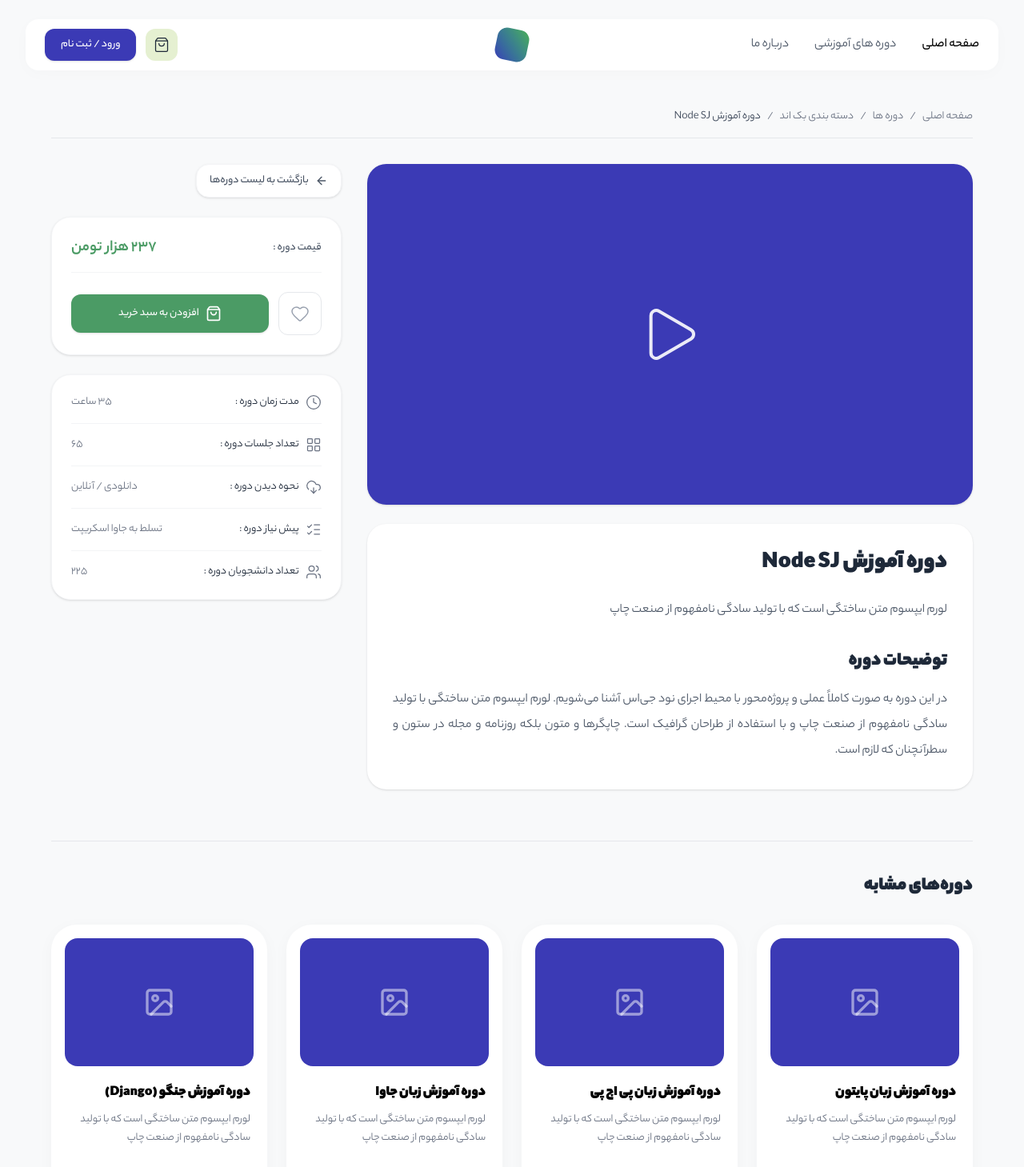
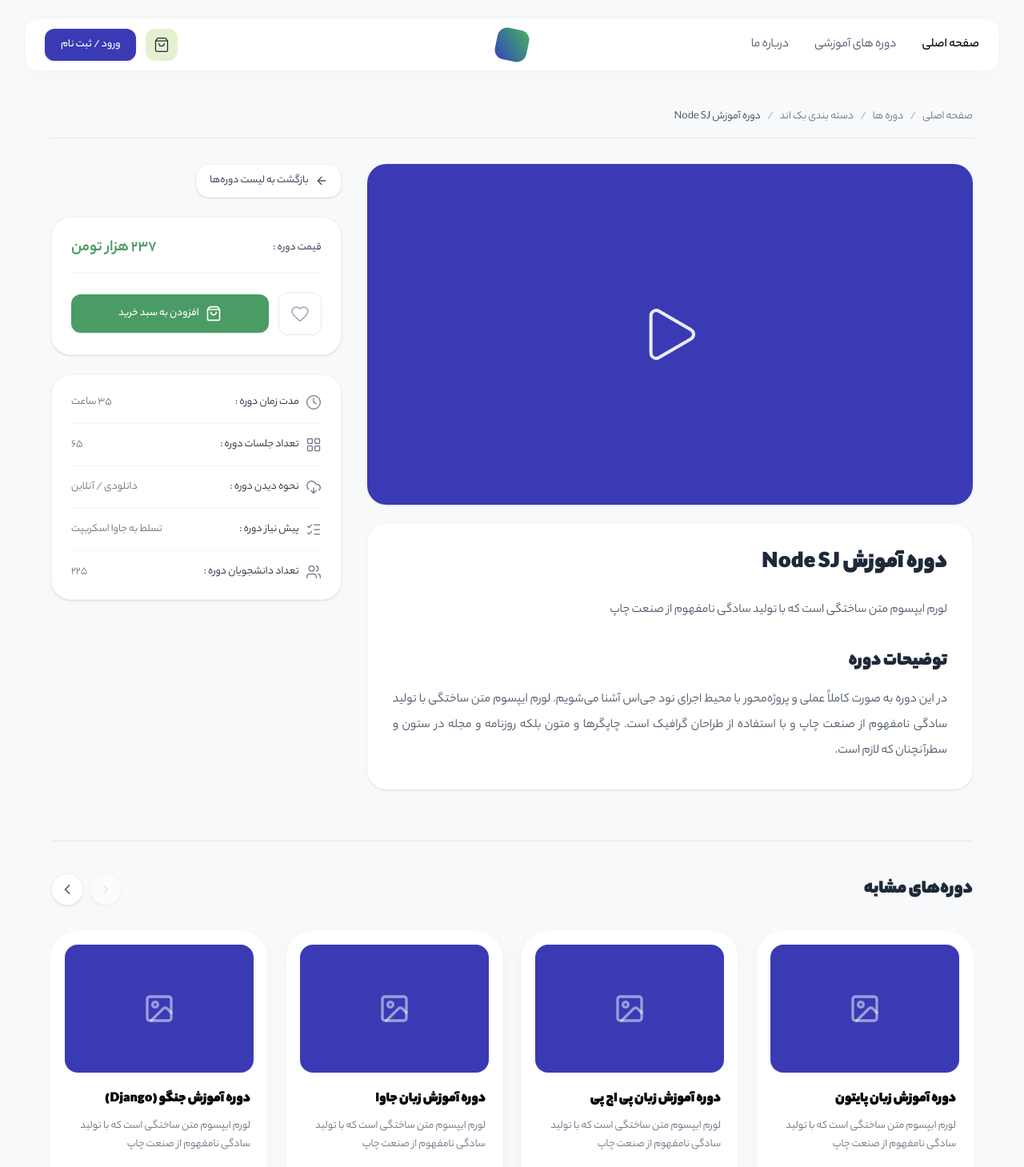
Before and after one commit to abolfazlhn4/codelearn, a React (Vite) app in the folder frontend/: page /product/1 in a window 1280 px wide. Shown: the top 1459 px of the page at 80% size. Built offline with nearby package versions, Linux system fonts and the light colour scheme.

Commit message:
updating product page

```diff
--- a/frontend/src/pages/CoursesArchive.jsx
+++ b/frontend/src/pages/CoursesArchive.jsx
@@ -1,14 +1,28 @@
-import React, { useState, useMemo } from "react";
-import { Link } from "react-router-dom";
+import React, { useState, useMemo, useEffect } from "react";
+import { Link, useLocation } from "react-router-dom"; // useLocation اضافه شد
 import { User, Heart, Users, Image as ImageIcon, Filter } from "lucide-react";
 import { coursesData, categories } from "../data/coursesData";
 import { useFavorites } from "../context/FavoritesContext";
 
 const CoursesArchive = () => {
+  const location = useLocation(); // دریافت اطلاعات URL
   const [selectedCategory, setSelectedCategory] = useState("all");
   const [priceFilter, setPriceFilter] = useState("all"); // 'all', 'free', 'paid'
 
   const { toggleFavorite, isFavorite } = useFavorites();
+
+  // بررسی URL هنگام لود شدن صفحه یا تغییر آن
+  useEffect(() => {
+    const searchParams = new URLSearchParams(location.search);
+    const categoryQuery = searchParams.get("category");
+
+    // اگر در آدرس category وجود داشت، آن را به عنوان دسته انتخاب شده قرار بده
+    if (categoryQuery) {
+      setSelectedCategory(categoryQuery);
+    } else {
+      setSelectedCategory("all"); // در غیر این صورت همه دوره‌ها
+    }
+  }, [location.search]);
 
   const filteredCourses = useMemo(() => {
     return coursesData.filter((course) => {
--- a/frontend/src/pages/Product.jsx
+++ b/frontend/src/pages/Product.jsx
@@ -1,4 +1,4 @@
-import React, { useState, useEffect } from "react";
+import React, { useState, useEffect, useRef } from "react";
 import { useParams, useNavigate, Link } from "react-router-dom";
 import { coursesData } from "../data/coursesData.js";
 import {
@@ -15,6 +15,8 @@
   Video,
   User,
   Image as ImageIcon,
+  ChevronRight,
+  ChevronLeft,
 } from "lucide-react";
 import { useFavorites } from "../context/FavoritesContext";
 import { useCart } from "../context/CartContext";
@@ -22,12 +24,15 @@
 const Product = () => {
   const { id } = useParams();
   const navigate = useNavigate();
+  const scrollContainerRef = useRef(null);
 
   useEffect(() => {
     window.scrollTo(0, 0);
   }, [id]);
 
   const [isPurchased, setIsPurchased] = useState(false);
+  const [canScrollPrev, setCanScrollPrev] = useState(false);
+  const [canScrollNext, setCanScrollNext] = useState(true);
 
   useEffect(() => {
     const purchased =
@@ -39,15 +44,63 @@
 
   const course = coursesData.find((item) => item.id === parseInt(id));
 
-  const relatedCourses = coursesData
-    .filter(
-      (item) =>
-        item.categoryId === course?.categoryId && item.id !== course?.id,
-    )
-    .slice(0, 4);
+  const relatedCourses = coursesData.filter(
+    (item) => item.categoryId === course?.categoryId && item.id !== course?.id,
+  );
 
   const { toggleFavorite, isFavorite } = useFavorites();
   const { addToCart, isInCart } = useCart();
+
+  const getCategoryName = (catId) => {
+    switch (catId) {
+      case "backend":
+        return "بک اند";
+      case "frontend":
+        return "فرانت اند";
+      case "android":
+        return "اندروید";
+      case "desktop":
+        return "دسکتاپ";
+      default:
+        return catId;
+    }
+  };
+
+  const handleScroll = () => {
+    if (scrollContainerRef.current) {
+      const { scrollLeft, scrollWidth, clientWidth } =
+        scrollContainerRef.current;
+      const absScrollLeft = Math.abs(Math.round(scrollLeft));
+      const maxScroll = scrollWidth - clientWidth;
+
+      setCanScrollPrev(absScrollLeft > 2);
+      setCanScrollNext(absScrollLeft < maxScroll - 2);
+    }
+  };
+
+  useEffect(() => {
+    handleScroll();
+    window.addEventListener("resize", handleScroll);
+    return () => window.removeEventListener("resize", handleScroll);
+  }, [relatedCourses.length]);
+
+  const scroll = (direction) => {
+    if (scrollContainerRef.current) {
+      const container = scrollContainerRef.current;
+      const firstCard = container.firstElementChild;
+
+      if (firstCard) {
+        const scrollAmount = firstCard.offsetWidth + 24;
+        const scrollOffset =
+          direction === "next" ? -scrollAmount : scrollAmount;
+
+        container.scrollBy({
+          left: scrollOffset,
+          behavior: "smooth",
+        });
+      }
+    }
+  };
 
   if (!course) {
     return (
@@ -56,7 +109,7 @@
         className="pt-16 pb-32 text-center font-yekan bg-[#f8f9fa] flex flex-col items-center justify-center"
       >
         <h1 className="text-2xl font-black text-gray-800 mb-4">
-          دوره‌ای با این شناسه یافت نشد!{" "}
+          دوره‌ای با این شناسه یافت نشد!
         </h1>
         <button
           onClick={() => navigate(-1)}
@@ -75,22 +128,26 @@
     >
       <div className="max-w-6xl mx-auto">
         {/* مسیر راهنما (Breadcrumb) */}
-        <div className="text-sm text-gray-500 mb-8 border-b border-gray-200 pb-4">
-          <span>صفحه اصلی</span>
-          <span className="mx-2">/</span>
-          <span>دوره ها</span>
-          <span className="mx-2">/</span>
-          <span>
-            دسته بندی{" "}
-            {course.categoryId === "backend"
-              ? "بک اند"
-              : course.categoryId === "frontend"
-                ? "فرانت اند"
-                : course.categoryId === "android"
-                  ? "اندروید"
-                  : "دسکتاپ"}
-          </span>
-          <span className="mx-2">/</span>
+        <div className="flex flex-wrap items-center text-sm text-gray-500 mb-8 border-b border-gray-200 pb-4 gap-2">
+          <Link to="/" className="hover:text-[#3b3ab5] transition-colors">
+            صفحه اصلی
+          </Link>
+          <span className="text-gray-400">/</span>
+          <Link
+            to="/CoursesArchive"
+            className="hover:text-[#3b3ab5] transition-colors"
+          >
+            دوره ها
+          </Link>
+          <span className="text-gray-400">/</span>
+          <Link
+            to={`/CoursesArchive?category=${course.categoryId}`}
+            state={{ selectedCategory: course.categoryId }}
+            className="hover:text-[#3b3ab5] transition-colors"
+          >
+            دسته بندی {getCategoryName(course.categoryId)}
+          </Link>
+          <span className="text-gray-400">/</span>
           <span className="text-gray-700">{course.title}</span>
         </div>
 
@@ -116,7 +173,6 @@
               </p>
 
               {isPurchased ? (
-                // نمایش سرفصل‌ها در صورت خرید دوره
                 <div>
                   <h2 className="text-2xl font-black text-gray-800 mb-6 mt-8 border-b pb-3 flex items-center gap-2">
                     <Video className="w-6 h-6 text-[#3b3ab5]" />
@@ -158,7 +214,6 @@
                   </div>
                 </div>
               ) : (
-                // نمایش توضیحات کامل در صورتی که دوره خریداری نشده باشد
                 <>
                   <h2 className="text-2xl font-black text-gray-800 mb-4 mt-8">
                     توضیحات دوره
@@ -188,11 +243,7 @@
                     قیمت دوره :
                   </span>
                   <span
-                    className={`text-xl font-bold ${
-                      course.price === "رایگان"
-                        ? "text-green-500"
-                        : "text-[#4b9b65]"
-                    }`}
+                    className={`text-xl font-bold ${course.price === "رایگان" ? "text-green-500" : "text-[#4b9b65]"}`}
                   >
                     {course.price}
                   </span>
@@ -201,18 +252,10 @@
                 <div className="flex items-center gap-3">
                   <button
                     onClick={() => toggleFavorite(course.id)}
-                    className={`p-3.5 border rounded-xl transition-colors group ${
-                      isFavorite(course.id)
-                        ? "bg-red-50 border-red-200"
-                        : "border-gray-200 hover:bg-red-50"
-                    }`}
+                    className={`p-3.5 border rounded-xl transition-colors group ${isFavorite(course.id) ? "bg-red-50 border-red-200" : "border-gray-200 hover:bg-red-50"}`}
                   >
                     <Heart
-                      className={`w-6 h-6 transition-all ${
-                        isFavorite(course.id)
-                          ? "text-red-500 fill-red-500"
-                          : "text-gray-400 group-hover:text-red-400"
-                      }`}
+                      className={`w-6 h-6 transition-all ${isFavorite(course.id) ? "text-red-500 fill-red-500" : "text-gray-400 group-hover:text-red-400"}`}
                       strokeWidth={1.5}
                     />
                   </button>
@@ -226,21 +269,15 @@
                     <button
                       onClick={() => addToCart(course)}
                       disabled={isInCart(course.id)}
-                      className={`flex-1 font-medium py-3.5 rounded-xl transition-all shadow-sm flex justify-center items-center gap-2 text-sm ${
-                        isInCart(course.id)
-                          ? "bg-gray-200 text-gray-500 cursor-not-allowed"
-                          : "bg-[#4b9b65] hover:bg-green-700 text-white"
-                      }`}
+                      className={`flex-1 font-medium py-3.5 rounded-xl transition-all shadow-sm flex justify-center items-center gap-2 text-sm ${isInCart(course.id) ? "bg-gray-200 text-gray-500 cursor-not-allowed" : "bg-[#4b9b65] hover:bg-green-700 text-white"}`}
                     >
                       {isInCart(course.id) ? (
                         <>
-                          <Check className="w-5 h-5" />
-                          موجود در سبد خرید
+                          <Check className="w-5 h-5" /> موجود در سبد خرید
                         </>
                       ) : (
                         <>
-                          <ShoppingBag className="w-5 h-5" />
-                          افزودن به سبد خرید
+                          <ShoppingBag className="w-5 h-5" /> افزودن به سبد خرید
                         </>
                       )}
                     </button>
@@ -263,9 +300,7 @@
                       {course.duration || "۲۲ ساعت"}
                     </span>
                   </div>
-
                   <hr className="border-gray-100" />
-
                   <div className="flex justify-between items-center text-sm">
                     <div className="flex items-center gap-2 text-gray-800">
                       <LayoutGrid
@@ -278,9 +313,7 @@
                       {course.sessionsCount || "۹۱ جلسه"}
                     </span>
                   </div>
-
                   <hr className="border-gray-100" />
-
                   <div className="flex justify-between items-center text-sm">
                     <div className="flex items-center gap-2 text-gray-800">
                       <CloudDownload
@@ -293,9 +326,7 @@
                       {course.viewType || "به صورت دانلودی"}
                     </span>
                   </div>
-
                   <hr className="border-gray-100" />
-
                   <div className="flex justify-between items-center text-sm">
                     <div className="flex items-center gap-2 text-gray-800">
                       <ListChecks
@@ -308,9 +339,7 @@
                       {course.prerequisites || "پیش نیازی ندارد"}
                     </span>
                   </div>
-
                   <hr className="border-gray-100" />
-
                   <div className="flex justify-between items-center text-sm">
                     <div className="flex items-center gap-2 text-gray-800">
                       <Users
@@ -332,16 +361,48 @@
         {/* بخش دوره‌های مشابه */}
         {relatedCourses.length > 0 && (
           <div className="mt-16 border-t border-gray-200 pt-10">
-            <h3 className="text-2xl font-black text-gray-800 mb-8 flex items-center gap-2">
-              دوره‌های مشابه
-            </h3>
+            <div className="flex items-center justify-between mb-8">
+              <h3 className="text-2xl font-black text-gray-800 flex items-center gap-2">
+                دوره‌های مشابه
+              </h3>
 
-            <div className="grid grid-cols-1 sm:grid-cols-2 lg:grid-cols-4 gap-6">
+              {/* پیکان‌های ناوبری */}
+              <div className="flex items-center gap-2">
+                <button
+                  onClick={() => scroll("prev")}
+                  disabled={!canScrollPrev}
+                  className={`w-9 h-9 sm:w-10 sm:h-10 rounded-full bg-white shadow-sm border border-gray-100 flex items-center justify-center transition-all ${
+                    canScrollPrev
+                      ? "text-gray-600 hover:bg-[#3b3ab5] hover:text-white hover:border-[#3b3ab5] cursor-pointer"
+                      : "text-gray-300 opacity-50 cursor-not-allowed"
+                  }`}
+                >
+                  <ChevronRight className="w-4 h-4 sm:w-5 sm:h-5" />
+                </button>
+                <button
+                  onClick={() => scroll("next")}
+                  disabled={!canScrollNext}
+                  className={`w-9 h-9 sm:w-10 sm:h-10 rounded-full bg-white shadow-sm border border-gray-100 flex items-center justify-center transition-all ${
+                    canScrollNext
+                      ? "text-gray-600 hover:bg-[#3b3ab5] hover:text-white hover:border-[#3b3ab5] cursor-pointer"
+                      : "text-gray-300 opacity-50 cursor-not-allowed"
+                  }`}
+                >
+                  <ChevronLeft className="w-4 h-4 sm:w-5 sm:h-5" />
+                </button>
+              </div>
+            </div>
+
+            <div
+              ref={scrollContainerRef}
+              onScroll={handleScroll}
+              className="grid grid-flow-col auto-cols-[100%] sm:auto-cols-[calc(50%-12px)] lg:auto-cols-[calc(25%-18px)] gap-6 overflow-x-auto pb-6 snap-x snap-mandatory [&::-webkit-scrollbar]:hidden [-ms-overflow-style:none] [scrollbar-width:none] scroll-smooth"
+            >
               {relatedCourses.map((relatedCourse) => (
                 <Link
                   key={relatedCourse.id}
                   to={`/product/${relatedCourse.id}`}
-                  className="bg-white rounded-[2rem] p-4 shadow-[0_4px_20px_rgba(0,0,0,0.03)] hover:shadow-[0_8px_30px_rgba(59,58,181,0.1)] transition-all duration-300 flex flex-col group border border-transparent hover:border-[#3b3ab5]/10"
+                  className="snap-start bg-white rounded-[2rem] p-4 shadow-[0_4px_20px_rgba(0,0,0,0.03)] hover:shadow-[0_8px_30px_rgba(59,58,181,0.1)] transition-all duration-300 flex flex-col group border border-transparent hover:border-[#3b3ab5]/10"
                 >
                   <div className="bg-[#3b3ab5] w-full h-40 rounded-2xl mb-5 flex items-center justify-center text-white/50 group-hover:scale-[1.02] transition-transform duration-300">
                     <ImageIcon className="w-10 h-10" />
```
